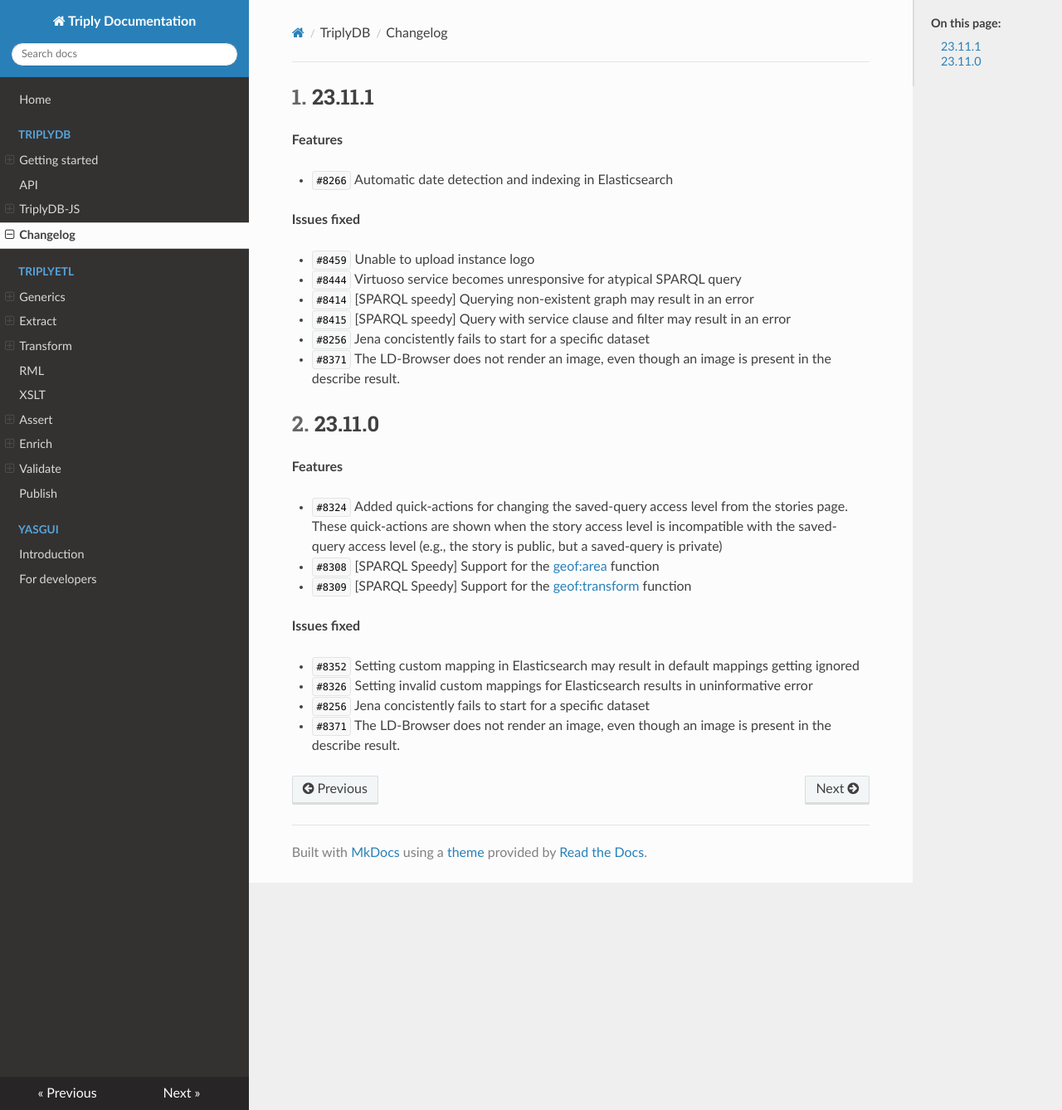
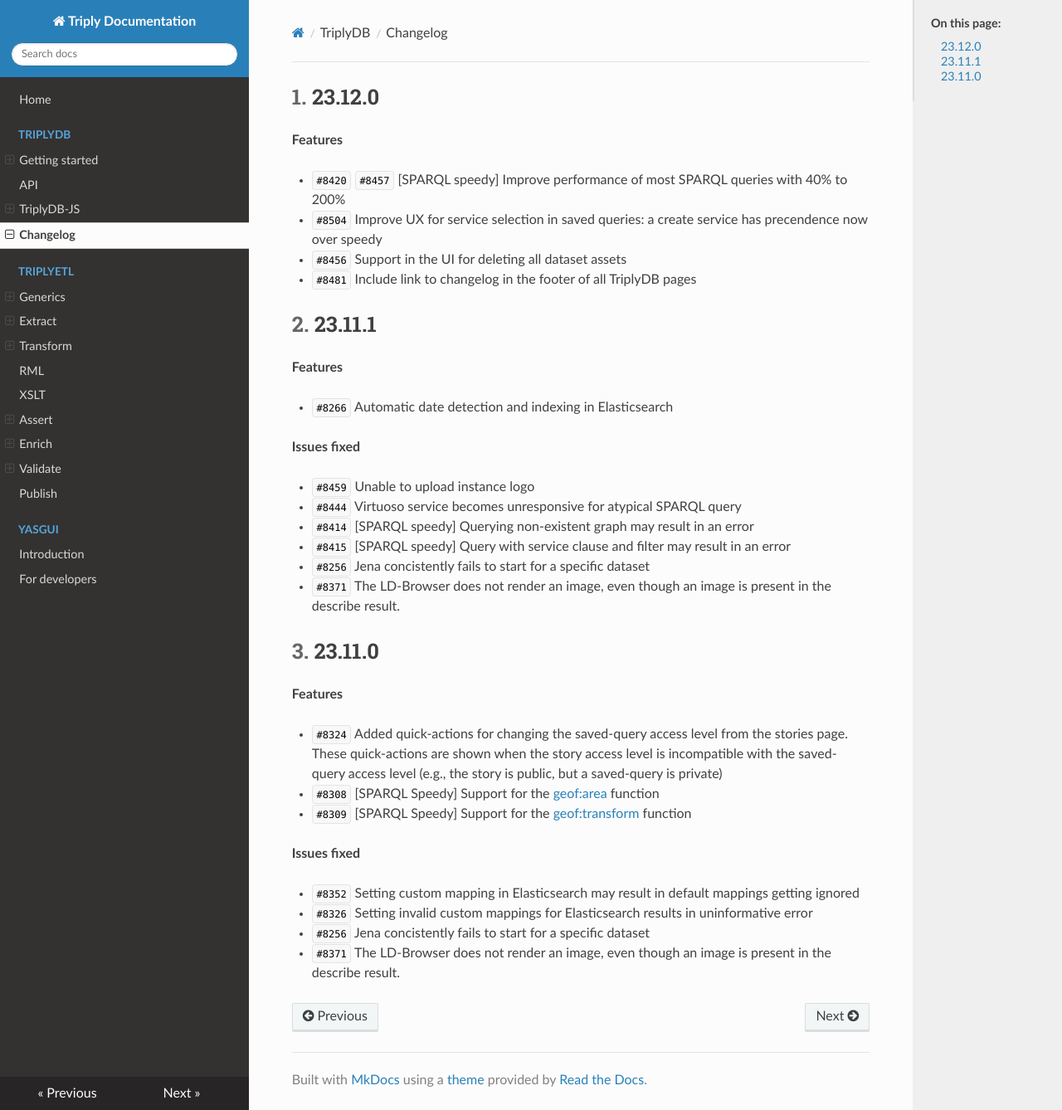
Before and after one commit to TriplyDB/Documentation, an MkDocs documentation site: the page built from docs/triplydb-changelog/index.md, in a window 1280 px wide and 1338 px high. Shown: the whole window at 83% size. Built offline with MkDocs 1.6.1, drawn with Linux system fonts in a browser that asks for light colours.

Commit message:
Added changelog of 23.12.0

```diff
--- a/docs/triplydb-changelog/index.md
+++ b/docs/triplydb-changelog/index.md
@@ -5,6 +5,16 @@
 
 [TOC]
 
+
+## 23.12.0 {#23.12.0}
+
+**Features**
+
+
+- `#8420` `#8457` [SPARQL speedy] Improve performance of most SPARQL queries with 40% to 200%
+- `#8504` Improve UX for service selection in saved queries: a create service has precendence now over speedy
+- `#8456` Support in the UI for deleting all dataset assets
+- `#8481` Include link to changelog in the footer of all TriplyDB pages
 
 
 ## 23.11.1 {#23.11.1}
```
